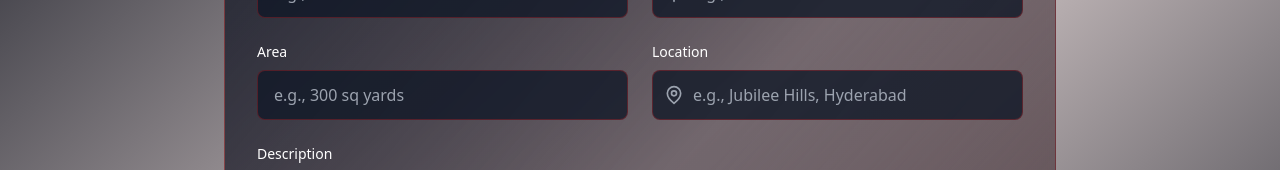
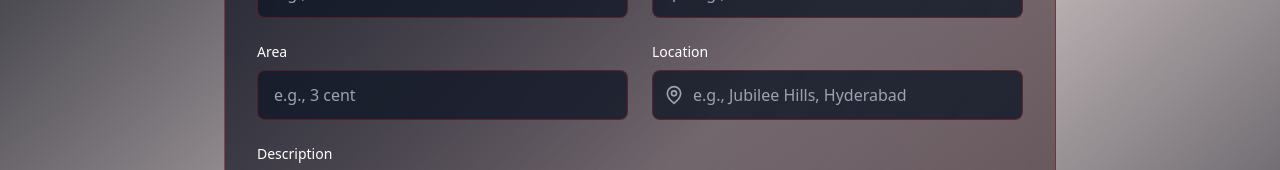
Before and after one commit to ayyavuayyavupromoters-sys/Ayyavu-Promoters, a React (Vite) app: page /sell in a window 1280 px wide. Shown: the part 400-570 px from the top of the page. Built offline with nearby package versions, Linux system fonts and the light colour scheme; no server answers.

Commit message:
Updated SellProperty.tsx

```diff
--- a/src/components/SellProperty.tsx
+++ b/src/components/SellProperty.tsx
@@ -277,7 +277,7 @@ const SellProperty = () => {
                   value={formData.area}
                   onChange={(e) => setFormData(prev => ({ ...prev, area: e.target.value }))}
                   className="w-full px-4 py-3 bg-gray-900/80 border border-red-600/30 rounded-lg focus:outline-none focus:border-red-400 text-white"
-                  placeholder="e.g., 300 sq yards"
+                  placeholder="e.g., 3 cent"
                 />
               </div>
               <div>
```
